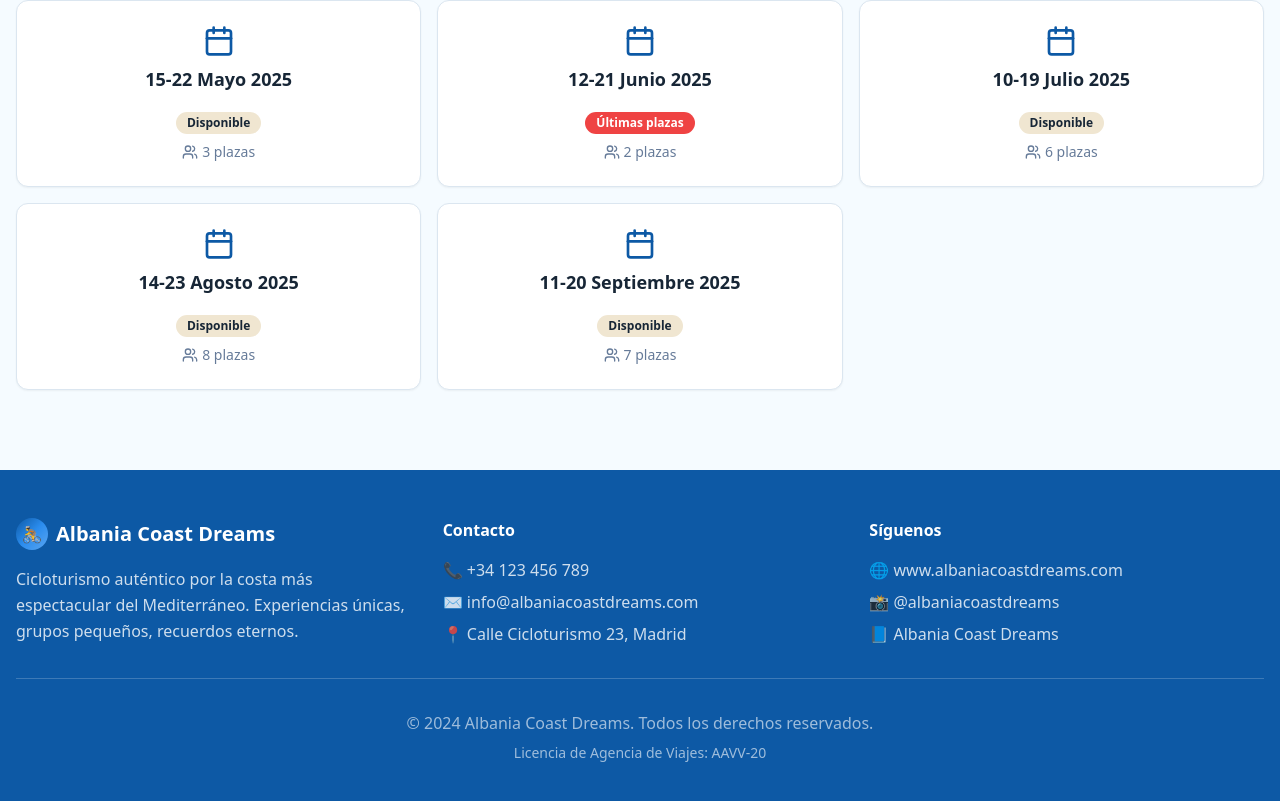
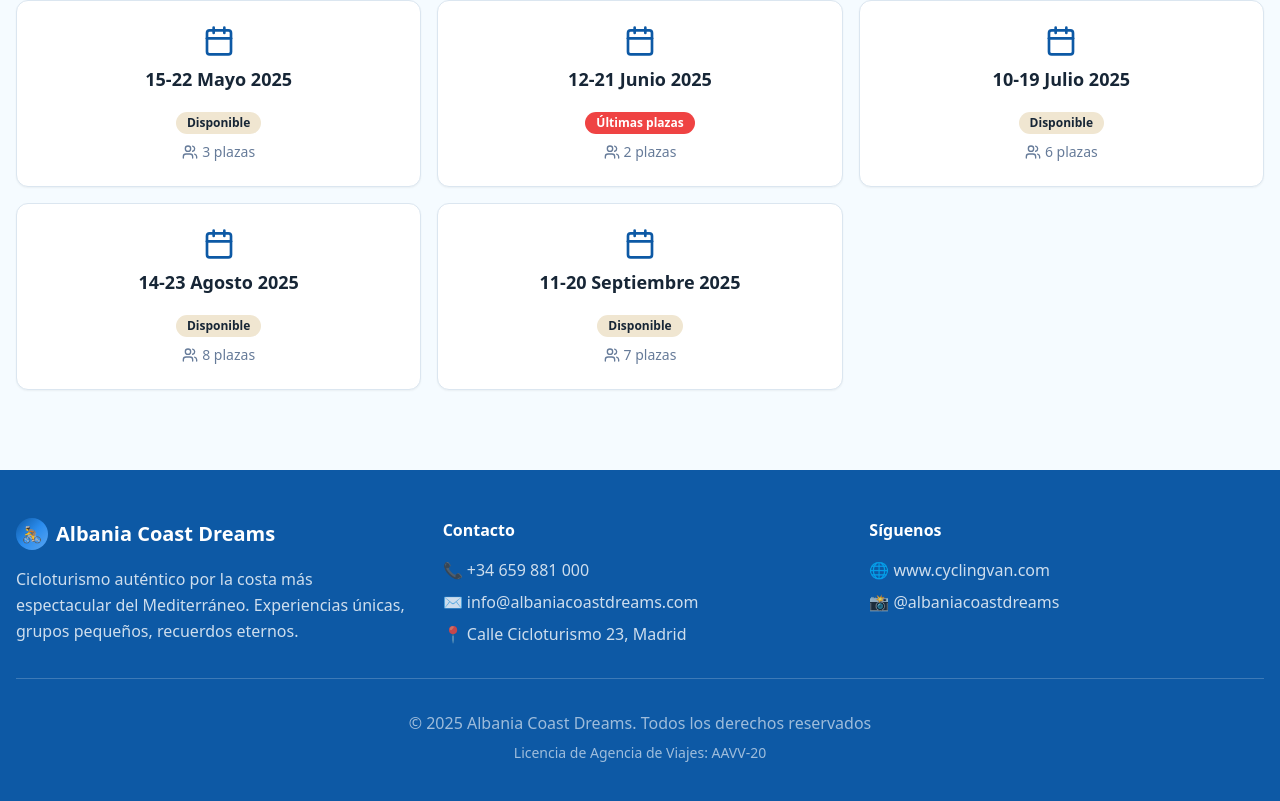
Before and after one commit to sonriend0/albania-bike-coast-dream, a React (Vite) app: page / in a window 1280 px wide. Shown: the part 11181-11982 px from the top of the page. Built offline with nearby package versions, Linux system fonts and the light colour scheme.

Commit message:
Visual edit in Lovable
Edited UI in Lovable

```diff
--- a/src/pages/Index.tsx
+++ b/src/pages/Index.tsx
@@ -107,7 +107,7 @@ const Index = () => {
             <div>
               <h3 className="font-bold mb-4">Contacto</h3>
               <div className="space-y-2 text-primary-foreground/80">
-                <p>📞 +34 123 456 789</p>
+                <p>📞 +34 659 881 000</p>
                 <p>✉️ info@albaniacoastdreams.com</p>
                 <p>📍 Calle Cicloturismo 23, Madrid</p>
               </div>
@@ -116,15 +116,15 @@ const Index = () => {
             <div>
               <h3 className="font-bold mb-4">Síguenos</h3>
               <div className="space-y-2 text-primary-foreground/80">
-                <p>🌐 www.albaniacoastdreams.com</p>
+                <p>🌐 www.cyclingvan.com</p>
                 <p>📸 @albaniacoastdreams</p>
-                <p>📘 Albania Coast Dreams</p>
+
               </div>
             </div>
           </div>
 
           <div className="border-t border-primary-foreground/20 mt-8 pt-8 text-center text-primary-foreground/60">
-            <p>&copy; 2024 Albania Coast Dreams. Todos los derechos reservados.</p>
+            <p>© 2025 Albania Coast Dreams. Todos los derechos reservados</p>
             <p className="mt-2 text-sm">Licencia de Agencia de Viajes: AAVV-20</p>
           </div>
         </div>
```
